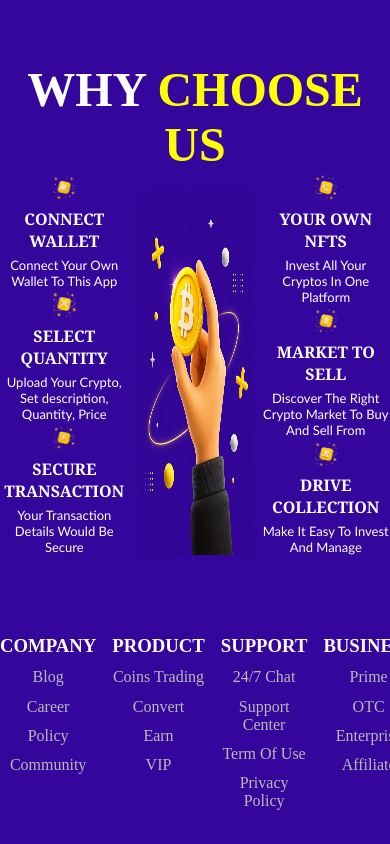
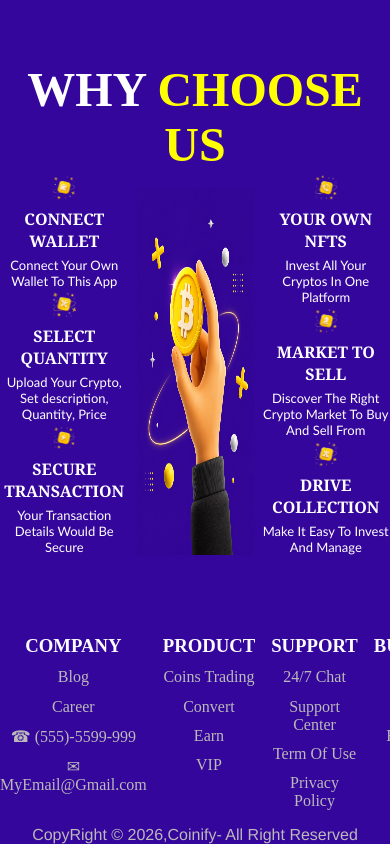
Before and after one commit to DRAGOROD/Crypto-Website-Demo, a React (Vite) app in the folder crypto-app/: page / in a window 390 px wide. Shown: the part 598-1442 px from the top of the page. Before the commit the page ends 1408 px from the top, so only its background shows below. Built offline with nearby package versions, Linux system fonts and the light colour scheme; no server answers.

Commit message:
email and phone and copyright added to the footer

```diff
--- a/crypto-app/src/footer.jsx
+++ b/crypto-app/src/footer.jsx
@@ -4,13 +4,14 @@ import React from "react";
 function Footer(){
 
 return (
+    <>
     <div className="container">
         <div className="container1">
             <h3>COMPANY</h3>
             <p>Blog</p>
             <p>Career</p>
-            <p>Policy</p>
-            <p>Community</p>
+            <p><a className="address-info" href="tel:5555599999">&#9742; (555)-5599-999</a></p>
+            <p><a className="address-info" href="mailto:jitmishra40@gmail.com">&#9993; MyEmail@Gmail.com</a></p>
         </div>
         <div className="container1">
             <h3>PRODUCT</h3>
@@ -34,6 +35,8 @@ return (
             <p>Affiliate</p>
         </div>
     </div>
+    <p id="copyright">CopyRight &copy; 2026,Coinify- All Right Reserved</p>
+    </>
 )
 
 }
--- a/crypto-app/src/index.css
+++ b/crypto-app/src/index.css
@@ -370,6 +370,22 @@ gap:1rem;
   color:azure;
 
 }
+
+.address-info{
+  color:rgb(187, 185, 185);
+  text-decoration: none;
+}
+
+.address-info:hover{
+  cursor: pointer;
+  color:azure;
+}
+
+#copyright{
+  margin-top: 1rem;
+  color:rgb(187, 185, 185);
+  font-family: 'Franklin Gothic Medium', 'Arial Narrow', Arial, sans-serif;
+}
                       /*Ending Footer*/
 
 
```
